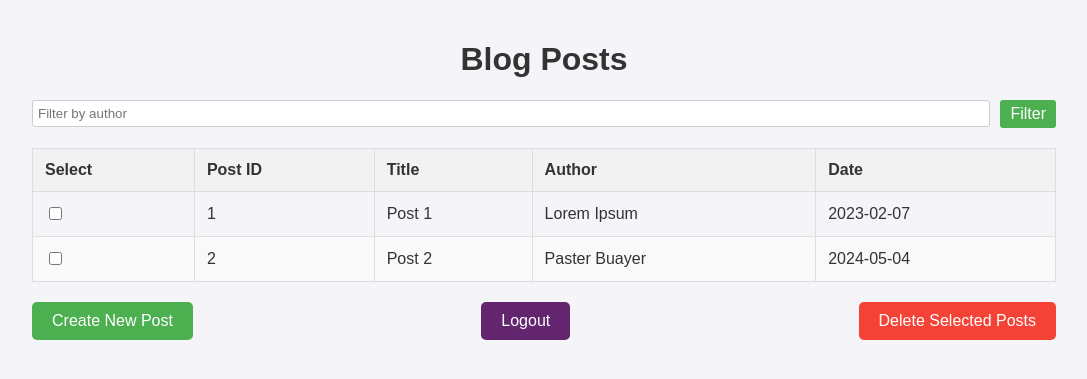
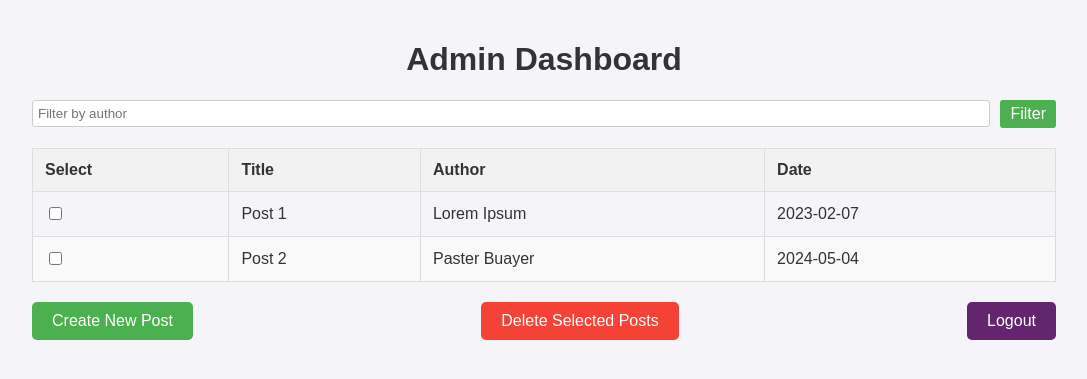
Before and after one commit to theyvraj/cms, a Flask app: page /admin in a window 1280 px wide. Shown: the top 379 px of the page, without its empty margins (96-1183 px from the left). Run offline with Flask 3, Linux system fonts and the light colour scheme; data comes from the database, SQL or seed files in the repository; both versions use the stored data as it was after the commit.

Commit message:
modified:   blog.db 	new file:   static/writing.ico 	modified:   templates/admin.html 	modified:   templates/blog_post.html 	modified:   templates/blogs.html 	modified:   templates/create.html 	deleted:    templates/delete.html 	modified:   templates/login.html 	modified:   templates/signup.html

```diff
--- a/templates/admin.html
+++ b/templates/admin.html
@@ -4,11 +4,12 @@
     <meta charset="UTF-8">
     <meta name="viewport" content="width=device-width, initial-scale=1.0">
     <title>Admin - Blog Posts</title>
+    <link rel="icon" href="{{ url_for('static', filename='writing.ico') }}" type="image/x-icon">
     <link rel="stylesheet" href="{{ url_for('static', filename='style.css') }}">
 </head>
 <body>
     <div class="container">
-        <h1>Blog Posts</h1>
+        <h1>Admin Dashboard</h1>
         <div class="filter-container">
             <form method="post" action="{{ url_for('filter_posts') }}" class="filter-form">
                 <input type="text" name="filter_author" placeholder="Filter by author" value="{{ filter_author if filter_author else '' }}">
@@ -23,7 +24,6 @@
                 <thead>
                     <tr>
                         <th>Select</th>
-                        <th>Post ID</th>
                         <th>Title</th>
                         <th>Author</th>
                         <th>Date</th>
@@ -33,7 +33,6 @@
                     {% for post in posts %}
                     <tr>
                         <td><input type="checkbox" name="post_ids" value="{{ post.post_id }}"></td>
-                        <td>{{ post.post_id }}</td>
                         <td>{{ post.title }}</td>
                         <td>{{ post.author }}</td>
                         <td>{{ post.date }}</td>
@@ -43,8 +42,8 @@
             </table>
             <div class="button-container">
                 <a href="{{ url_for('create') }}" class="btn btn-create">Create New Post</a>
+                <button type="submit" class="btn btn-delete">Delete Selected Posts</button>
                 <a href="{{ url_for('logout') }}" class="btn btn-logout">Logout</a>
-                <button type="submit" class="btn btn-delete">Delete Selected Posts</button>
             </div>
         </form>
     </div>
--- a/templates/blog_post.html
+++ b/templates/blog_post.html
@@ -3,6 +3,7 @@
     <meta charset="UTF-8">
     <meta name="viewport" content="width=device-width, initial-scale=1.0">
     <title>{{ post.title }}</title>
+    <link rel="icon" href="{{ url_for('static', filename='writing.ico') }}" type="image/x-icon">
     <link rel="stylesheet" href="{{ url_for('static', filename='style.css') }}">
 </head>
 <body>
--- a/templates/blogs.html
+++ b/templates/blogs.html
@@ -3,6 +3,7 @@
     <meta charset="UTF-8">
     <meta name="viewport" content="width=device-width, initial-scale=1.0">
     <title>Blogs</title>
+    <link rel="icon" href="{{ url_for('static', filename='writing.ico') }}" type="image/x-icon">
     <link rel="stylesheet" href="{{ url_for('static', filename='style.css') }}">
 </head>
 <body>
--- a/templates/create.html
+++ b/templates/create.html
@@ -4,6 +4,7 @@
     <meta charset="UTF-8">
     <meta name="viewport" content="width=device-width, initial-scale=1.0">
     <title>Create Post</title>
+    <link rel="icon" href="{{ url_for('static', filename='writing.ico') }}" type="image/x-icon">
     <link rel="stylesheet" href="{{ url_for('static', filename='style.css') }}">
 </head>
 <body>
--- a/templates/login.html
+++ b/templates/login.html
@@ -4,6 +4,7 @@
     <meta charset="UTF-8">
     <meta name="viewport" content="width=device-width, initial-scale=1.0">
     <title>Login</title>
+    <link rel="icon" href="{{ url_for('static', filename='writing.ico') }}" type="image/x-icon">
     <link rel="stylesheet" href="{{ url_for('static', filename='style.css') }}">
 </head>
 <body>
--- a/templates/signup.html
+++ b/templates/signup.html
@@ -3,6 +3,7 @@
 <head>
     <meta charset="UTF-8">
     <meta name="viewport" content="width=device-width, initial-scale=1.0">
+    <link rel="icon" href="{{ url_for('static', filename='writing.ico') }}" type="image/x-icon">
     <link rel="stylesheet" href="{{ url_for('static', filename='style.css') }}">
     <title>Sign Up</title>
 </head>
```
Also changed, not shown: blog.db, static/writing.ico (added), templates/delete.html (deleted).
